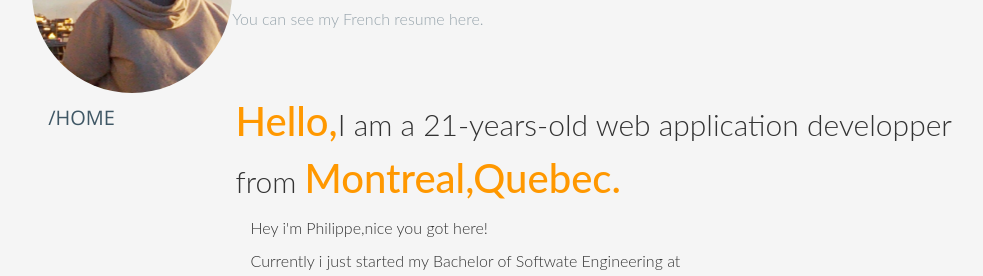
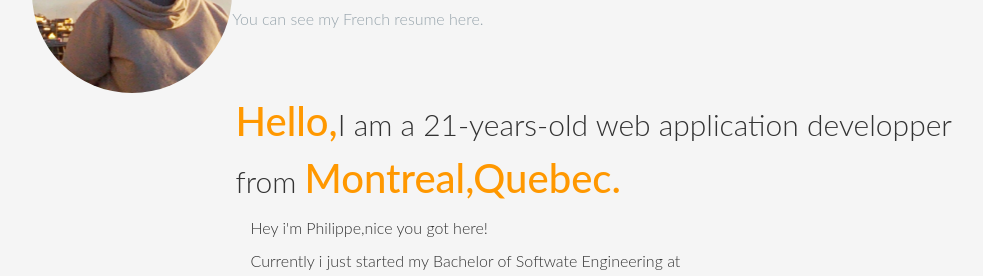
Before and after one commit to GiTooT/GiTooT.github.io, a Jekyll site: the page built from index.html, in a window 1280 px wide. Shown: the part 127-403 px from the top of the page, without its empty margins (77-1060 px from the left). Built offline with Jekyll 4.4.1, drawn with Linux system fonts in a browser that asks for light colours; Markdown is read by kramdown in place of the engine named in the settings.

Commit message:
Suppression de la navigation

```diff
--- a/_layouts/default.html
+++ b/_layouts/default.html
@@ -34,9 +34,6 @@
     <div class="row">
   <div class="col-md-2 col-md-offset-1">
   <div class="navbar">
-          <ul id="" class="nav nav-pills nav-stacked">
-            <li id="" class=""><a href="/">/HOME</a></li>
-          </ul>
   </div>
 
   </div>
```
